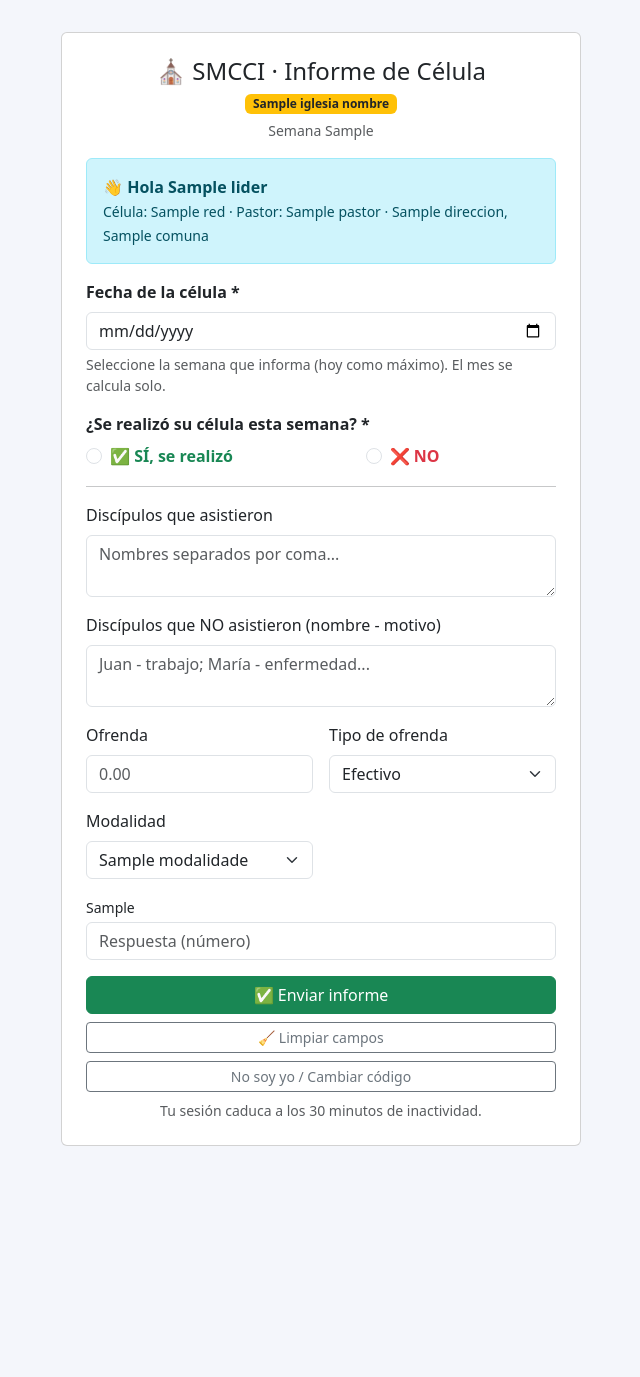
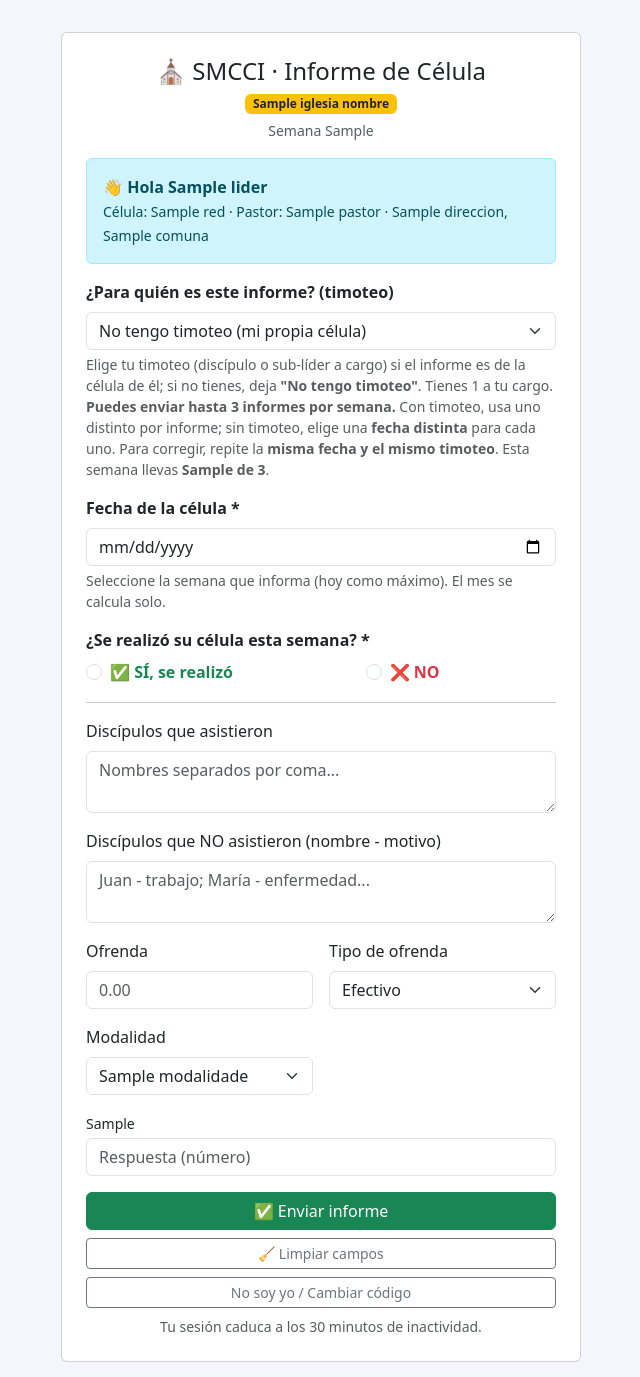
Before and after one commit to aeot69-cyber/smcci-backend, a Flask app: template templates/informe_express.html in a window 1280 px wide. Shown: the top 1377 px of the page, without its empty margins (319-959 px from the left). Before the commit the page ends 1146 px from the top, so only its background shows below. Run offline with Flask 3, Linux system fonts and the light colour scheme; the template is opened without the code that fills it: most values are stand-ins (such as "Sample title", 1, 10 or a date in 2020); a database or web service that is not in the repository returns one stand-in record (values such as "Sample title"); some libraries are stand-ins or nearby versions.

Commit message:
Informe: campo timoteo + hasta 3 informes por semana (correccion por fecha) y opcion 'No tengo timoteo'; columna Timoteo en reportes

```diff
--- a/app.py
+++ b/app.py
@@ -2340,6 +2340,18 @@ def semana_actual():
 # cada envío/formulario activo reinicia el contador; si pasan 30 min sin activity, caduca).
 INFORME_SESION_SEG = 30 * 60
 
+# Timoteos disponibles para un líder: discípulos activos (discipulado) + sub-líderes.
+# UNION (no ALL) evita duplicados si alguien es ambas cosas. Devuelve id (hermanos.id) y nombre.
+_SQL_TIMOTEOS = """SELECT * FROM (
+    SELECT h.id, h.nombre_completo FROM discipulado d
+      JOIN hermanos h ON h.id=d.hermano_id
+      WHERE d.lider_id=%s AND d.fecha_fin IS NULL AND d.es_discipulo_activo
+    UNION
+    SELECT h.id, h.nombre_completo FROM lideres l2
+      JOIN hermanos h ON h.id=l2.hermano_id
+      WHERE l2.lider_padre_id=%s AND l2.activo
+) t ORDER BY nombre_completo"""
+
 def _limpiar_sesion_informe():
     """Borra todas las claves de sesión del informe exprés."""
     for k in ("informe_lider_id", "informe_lider_nombre",
@@ -2489,13 +2501,25 @@ def _mostrar_formulario_informe():
         flash("Sesión expirada. Ingrese su código nuevamente.", "error")
         return redirect(url_for("informe_express"))
 
+    # Timoteos disponibles (discípulos activos + sub-líderes) y cuántos informes
+    # se han enviado esta semana (para mostrar "N de 3").
+    timoteos = q(_SQL_TIMOTEOS, (lid, lid))
+    hoy = date.today()
+    anio_hoy, sem_hoy, _ = hoy.isocalendar()
+    n_sem = q("""SELECT COUNT(*) AS c FROM celulas_informe
+                 WHERE lider_id=%s
+                   AND EXTRACT(YEAR FROM fecha)::int=%s
+                   AND EXTRACT(WEEK FROM fecha)::int=%s""",
+              (lid, anio_hoy, sem_hoy), one=True)["c"]
+
     # Formulario SIEMPRE en blanco: no se pre-carga el último informe, así
     # después de enviar uno el siguiente sale limpio para rellenar.
     pregunta = nuevo_captcha("captcha_informe2")
-    hoy = date.today()
     return render_template("informe_express.html",
                            lider=lider,
                            existente=None,
+                           timoteos=timoteos,
+                           informes_semana=n_sem or 0,
                            captcha_pregunta2=pregunta,
                            turnstile_sitekey=turnstile_sitekey_visible(),
                            fecha_hoy=hoy.isoformat(),
@@ -2549,13 +2573,41 @@ def informe_guardar():
     mes_sel = MESES_ES[fecha_sel.month]
     anio_iso, semana_iso, _ = fecha_sel.isocalendar()
 
-    # ¿Ya existe informe en esa semana ISO? → UPDATE, sino INSERT
+    # --- Timoteo (sub-líder / discípulo a cargo) de este informe ---
+    timoteo_id = None
+    t_raw = (f.get("timoteo") or "").strip()
+    if t_raw:
+        try:
+            timoteo_id = int(t_raw)
+        except ValueError:
+            timoteo_id = None
+    # Seguridad: el timoteo elegido debe estar realmente a cargo de este líder.
+    if timoteo_id is not None:
+        permitidos = [t["id"] for t in q(_SQL_TIMOTEOS, (lid, lid))]
+        if timoteo_id not in permitidos:
+            flash("Ese timoteo no está a tu cargo. Elige uno de tu lista.", "error")
+            return redirect(url_for("informe_express"))
+
+    # ¿Ya existe informe de ESTE líder + ESTE timoteo en ESTA FECHA? → corrige (UPDATE)
     existente = q("""SELECT id FROM celulas_informe
                      WHERE lider_id=%s
+                       AND fecha=%s
+                       AND timoteo_id IS NOT DISTINCT FROM %s
+                     ORDER BY created_at DESC LIMIT 1""",
+                  (lid, fecha_sel, timoteo_id), one=True)
+
+    # Si es un informe NUEVO (timoteo distinto), respetar el máximo de 3 por semana.
+    if not existente:
+        n_sem = q("""SELECT COUNT(*) AS c FROM celulas_informe
+                     WHERE lider_id=%s
                        AND EXTRACT(YEAR FROM fecha)::int=%s
-                       AND EXTRACT(WEEK FROM fecha)::int=%s
-                     ORDER BY created_at DESC LIMIT 1""",
-                  (lid, anio_iso, semana_iso), one=True)
+                       AND EXTRACT(WEEK FROM fecha)::int=%s""",
+                  (lid, anio_iso, semana_iso), one=True)["c"]
+        if (n_sem or 0) >= 3:
+            flash("Ya enviaste el máximo de 3 informes para esta semana. "
+                  "Si quieres corregir uno, repite la misma fecha y el mismo timoteo que usaste antes.",
+                  "error")
+            return redirect(url_for("informe_express"))
 
     # Datos del líder para pastor_id, red, etc.
     ldata = q("""SELECT l.lider_padre_id, l.red, l.iglesia_id,
@@ -2575,24 +2627,25 @@ def informe_guardar():
             q("""UPDATE celulas_informe SET
                      pastor_id=%s, mes=%s, red=%s, direccion=%s, comuna=%s, horario=%s,
                      realizo=%s, justificacion=%s, discipulos_asistieron=%s,
-                     discipulos_no_asistieron=%s, ofrenda=%s, tipo_ofrenda=%s, modalidad=%s
+                     discipulos_no_asistieron=%s, ofrenda=%s, tipo_ofrenda=%s, modalidad=%s,
+                     timoteo_id=%s
                  WHERE id=%s""",
                 (ldata["lider_padre_id"], mes_sel, ldata["red"], ldata["direccion"],
                  ldata["comuna"], ldata["horario"], realizo, justificacion,
                  f.get("asistieron"), f.get("no_asistieron"),
                  f.get("ofrenda") or "0", f.get("tipo_ofrenda"), f.get("modalidad"),
-                 existente["id"]), commit=True)
+                 timoteo_id, existente["id"]), commit=True)
         else:
             q("""INSERT INTO celulas_informe
                     (lider_id, pastor_id, fecha, mes, red, direccion, comuna, horario,
                      realizo, justificacion, discipulos_asistieron, discipulos_no_asistieron,
-                     ofrenda, tipo_ofrenda, modalidad, iglesia_id)
-                 VALUES (%s,%s,%s,%s,%s,%s,%s,%s,%s,%s,%s,%s,%s,%s,%s,%s)""",
+                     ofrenda, tipo_ofrenda, modalidad, timoteo_id, iglesia_id)
+                 VALUES (%s,%s,%s,%s,%s,%s,%s,%s,%s,%s,%s,%s,%s,%s,%s,%s,%s)""",
                 (lid, ldata["lider_padre_id"], fecha_sel, mes_sel,
                  ldata["red"], ldata["direccion"], ldata["comuna"], ldata["horario"],
                  realizo, justificacion, f.get("asistieron"), f.get("no_asistieron"),
                  f.get("ofrenda") or "0", f.get("tipo_ofrenda"), f.get("modalidad"),
-                 ldata["iglesia_id"] or 1), commit=True)
+                 timoteo_id, ldata["iglesia_id"] or 1), commit=True)
         log_audit("INFORME_EXPRESS", "celulas", f"lider={lid} realizo={realizo} ip={ip}")
         session["informe_expira"] = time.time() + INFORME_SESION_SEG  # refresca ventana tras enviar
         # Éxito: pantalla de confirmación con botón "Enviar otro informe".
@@ -2750,8 +2803,11 @@ def reportes():
         if r["lider_info"]:
             r["lider_detalle"] = q("""SELECT ci.fecha, ci.mes, ci.red, ci.realizo, ci.justificacion,
                 ci.discipulos_asistieron, ci.discipulos_no_asistieron, ci.ofrenda,
-                ci.tipo_ofrenda, ci.modalidad, ci.created_at
-                FROM celulas_informe ci WHERE ci.lider_id=%s
+                ci.tipo_ofrenda, ci.modalidad, ci.created_at,
+                ht.nombre_completo AS timoteo
+                FROM celulas_informe ci
+                LEFT JOIN hermanos ht ON ht.id=ci.timoteo_id
+                WHERE ci.lider_id=%s
                 ORDER BY ci.fecha DESC NULLS LAST, ci.created_at DESC""", (lider_sel,))
     catalog = {"por_red": ("Reporte por red", ["red", "estado_celula", "c"]), "por_comuna": ("Reporte por comuna", ["region", "comuna", "c"]),
         "sin_celula": ("Sin celula", ["nombre_completo", "red"]), "pendientes": ("Pendientes", ["nombre_completo", "etapa", "fecha"]),
@@ -2763,7 +2819,7 @@ def reportes():
         "celulas_resumen": ("Informe Célula · Por Líder", ["lider", "red", "pastor", "total_informes", "realizadas", "no_realizadas", "total_ofrenda", "ultima_fecha"]),
         "celulas_por_pastor": ("Informe Célula · Por Pastor", ["pastor", "red_pastor", "total_lideres", "total_informes", "realizadas", "no_realizadas", "total_ofrenda"]),
         "celulas_por_red": ("Informe Célula · Por Red", ["red", "total_lideres", "total_informes", "realizadas", "no_realizadas", "total_ofrenda"]),
-        "lider_detalle": ("Informe Célula · Detalle de un líder", ["fecha", "mes", "realizo", "discipulos_asistieron", "discipulos_no_asistieron", "justificacion", "ofrenda", "tipo_ofrenda", "modalidad"])}
+        "lider_detalle": ("Informe Célula · Detalle de un líder", ["fecha", "mes", "timoteo", "realizo", "discipulos_asistieron", "discipulos_no_asistieron", "justificacion", "ofrenda", "tipo_ofrenda", "modalidad"])}
     if exp in ("excel", "pdf"):
         if ver == "todos":
             all_rows = []
--- a/templates/informe_express.html
+++ b/templates/informe_express.html
@@ -53,6 +53,20 @@
     <form method="post" action="/informe/guardar" id="formInforme">
       <input type="hidden" name="sitio" class="campo-trampa" tabindex="-1" autocomplete="off">
       <input type="hidden" name="lider_id" value="{{ lider.id }}">
+
+      {# ========= TIMOTEO (sub-líder / discípulo a cargo) ========= #}
+      <div class="mb-3">
+        <label class="form-label fw-bold">¿Para quién es este informe? (timoteo)</label>
+        <select class="form-select" name="timoteo">
+          <option value="" selected>No tengo timoteo (mi propia célula)</option>
+          {% for t in timoteos %}<option value="{{ t.id }}">{{ t.nombre_completo }}</option>{% endfor %}
+        </select>
+        <div class="form-text">
+          Elige tu timoteo (discípulo o sub-líder a cargo) si el informe es de la célula de él; si no tienes, deja <b>"No tengo timoteo"</b>.
+          {% if timoteos %}Tienes {{ timoteos|length }} a tu cargo.{% else %}Aún no tienes timoteos registrados a tu cargo.{% endif %}
+          <br><b>Puedes enviar hasta 3 informes por semana.</b> Con timoteo, usa uno distinto por informe; sin timoteo, elige una <b>fecha distinta</b> para cada uno. Para corregir, repite la <b>misma fecha y el mismo timoteo</b>. Esta semana llevas <b>{{ informes_semana }} de 3</b>.
+        </div>
+      </div>
 
       <div class="mb-3">
         <label class="form-label fw-bold">Fecha de la célula *</label>
--- a/templates/reportes.html
+++ b/templates/reportes.html
@@ -60,10 +60,11 @@
 <p class="text-muted mb-2">Total de informes: <b>{{r.lider_detalle|length}}</b></p>
 {% if r.lider_detalle %}
 <div style="overflow-x:auto"><table class="table table-striped table-sm">
-<tr><th>Fecha</th><th>Mes</th><th>Realizó</th><th>Discípulos que asistieron</th><th>No asistieron</th><th>Justificación</th><th>Ofrenda</th><th>Tipo</th><th>Modalidad</th><th>Registrado</th></tr>
+<tr><th>Fecha</th><th>Mes</th><th>Timoteo</th><th>Realizó</th><th>Discípulos que asistieron</th><th>No asistieron</th><th>Justificación</th><th>Ofrenda</th><th>Tipo</th><th>Modalidad</th><th>Registrado</th></tr>
 {% for x in r.lider_detalle %}<tr>
 <td class="text-nowrap">{{x.fecha}}</td>
 <td>{{x.mes}}</td>
+<td class="small">{{x.timoteo or '—'}}</td>
 <td>{% if x.realizo %}<span class="badge bg-success">SÍ</span>{% else %}<span class="badge bg-danger">NO</span>{% endif %}</td>
 <td class="small">{{x.discipulos_asistieron or '—'}}</td>
 <td class="small">{{x.discipulos_no_asistieron or '—'}}</td>
```
